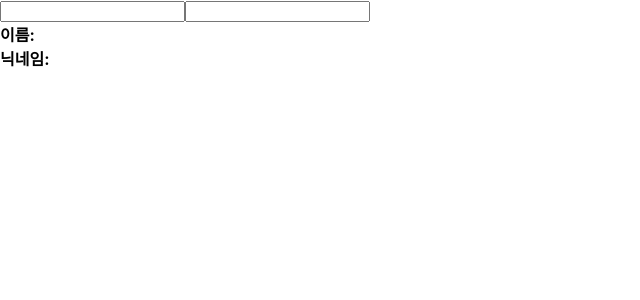
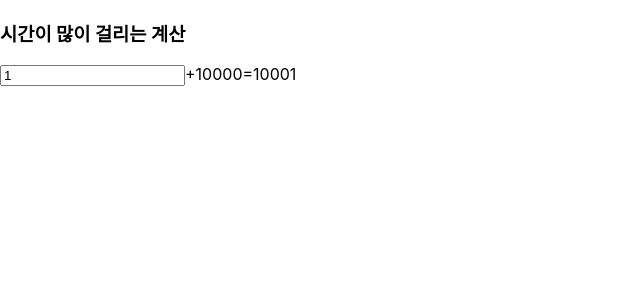
Before and after one commit to seungbeen803/hooks, a React (Create React App) app: page / in a window 1280 px wide. Shown: the top 300 px of the page, without its empty margins (0-640 px from the left). Built offline with nearby package versions, Linux system fonts and the light colour scheme.

Commit message:
Add: hardCalculate

```diff
--- a/src/App.js
+++ b/src/App.js
@@ -1,8 +1,54 @@
 // App.js
-import Info1 from './Info1';
+import { useState } from "react";
+
+const hardCalculate = (number) => {
+  console.log('시간이 많이 걸리는 계산');
+  for(let i = 0; i < 999999999; i++) {} // 1초 정도 지연
+  return number + 10000;
+};
+
+// const easyCalculate = (number) => {
+//   console.log('시간이 적게 걸리는 계산');
+//   console.log('짱 시간이 짧게 걸리는 계산');
+//   for(let i = 0; i < 999999999; i++) {} // 1초 정도 지연
+//   return number + 1;
+// };
 
 const App = () => {
-  return <Info1 />
+  // hardNumber = 1
+  const [hardNumber, setHardNumber] = useState(1);
+  // easyNumber = 1
+  // const [easyNumber, setEasyNumber] = useState(1);
+
+  const hardSum = hardCalculate(hardNumber);
+  // const easySum = easyCalculate(easyNumber);
+
+  return (
+    <>
+      <div>
+        <h3>시간이 많이 걸리는 계산</h3>
+        <input
+        type="number"
+        value={hardNumber}
+        // parseInt(e.target.value)는 정수 값으로 변환
+        onChange={(e) => { setHardNumber(parseInt(e.target.value))}}
+        />
+        <span>+10000={hardSum}</span>
+      </div>
+
+      {/* <div>
+        <h3>시간이 적게 걸리는 계산</h3>
+        <input
+        type="number"
+        value={easyNumber}
+        // parseInt(e.target.value)는 정수 값으로 변환
+        onChange={(e) => { setEasyNumber(parseInt(e.target.value))}}
+        />
+        <span>+1={easySum}</span>
+      </div> */}
+    </>
+
+  );
 };
 
 export default App;
```
